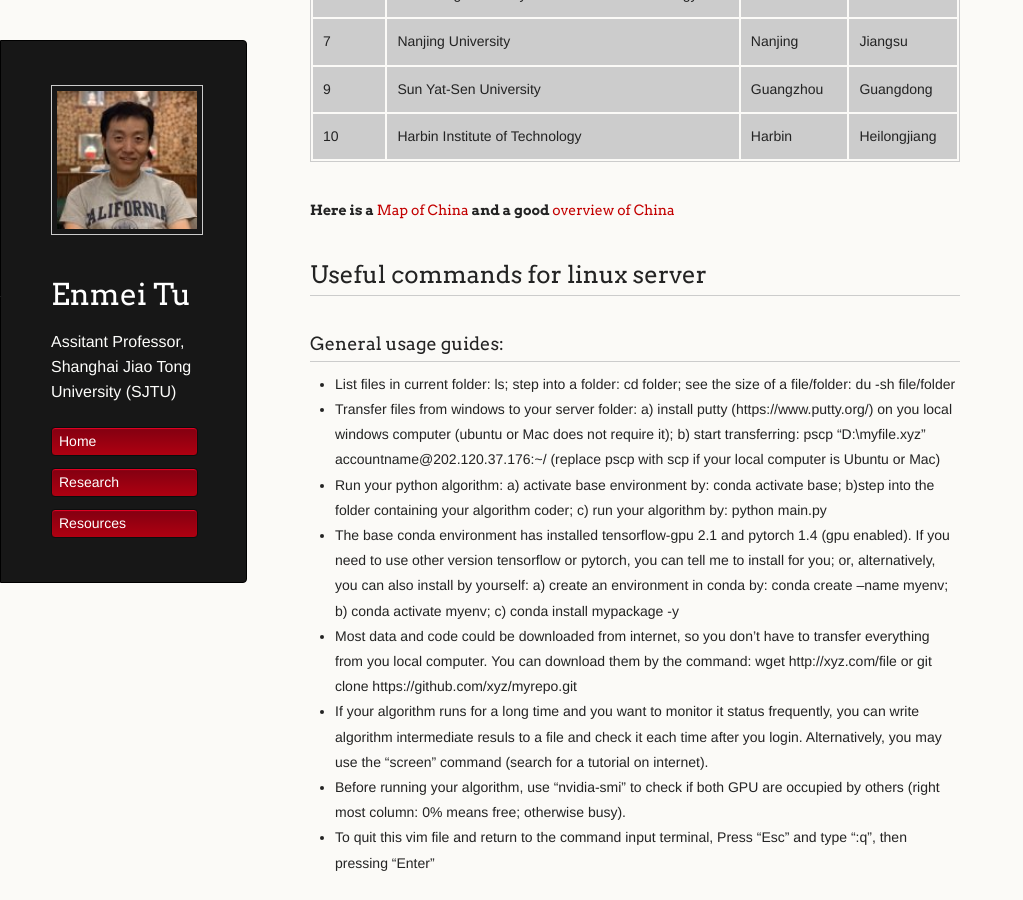
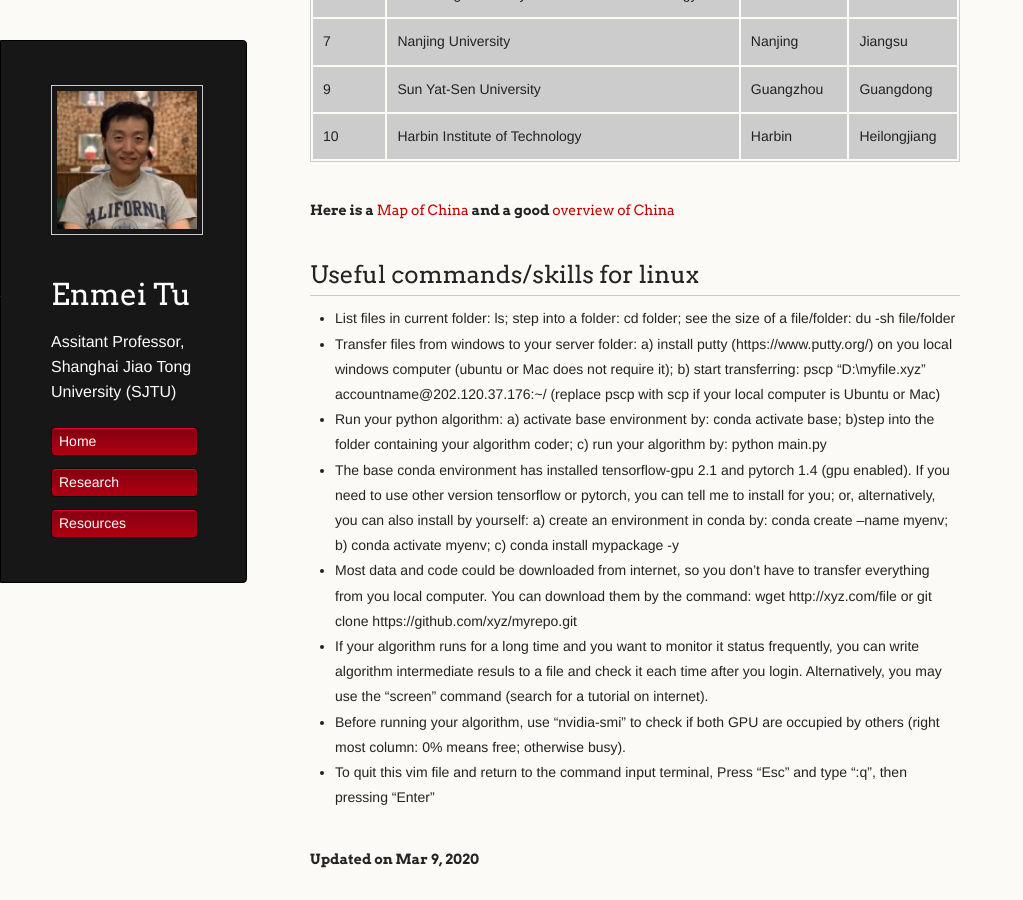
Before and after one commit to hellotem/enmeitu.github.io, a Jekyll site: the page built from resource/index.md, in a window 1280 px wide and 900 px high, scrolled down 1270 px. Shown: the whole window, without its empty margins (0-1023 px from the left). Built offline with Jekyll 4.4.1, drawn with Linux system fonts in a browser that asks for light colours; our own code applies the rules of GitHub Pages for plain Markdown files.

Commit message:
Update index.md

```diff
--- a/resource/index.md
+++ b/resource/index.md
@@ -38,8 +38,7 @@
 
 #### Here is a [Map of China](https://www.chinadiscovery.com/china-maps/china-provincial-map.html) and a good [overview of China](https://www.chinadiscovery.com/travel-guide/facts.html)
 
-## Useful commands for linux server
-### General usage guides:
+## Useful commands/skills for linux
   * List files in current folder: ls; step into a folder: cd folder; see the size of a file/folder: du -sh file/folder
   * Transfer files from windows to your server folder: a) install putty (https://www.putty.org/) on you local windows computer (ubuntu or Mac does not require it); b) start transferring: pscp "D:\myfile.xyz" accountname@202.120.37.176:~/  (replace pscp with scp if your local computer is Ubuntu or Mac)
   * Run your python algorithm: a) activate base environment by: conda activate base; b)step into the folder containing your algorithm coder; c) run your algorithm by: python main.py
```
